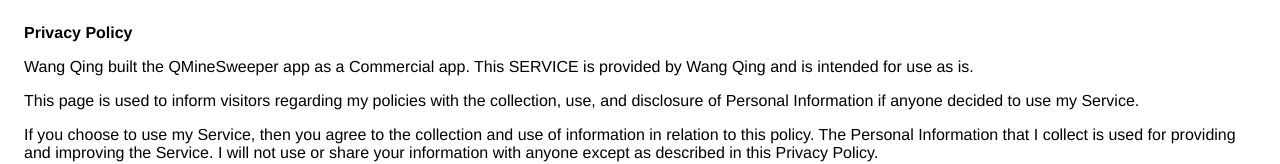
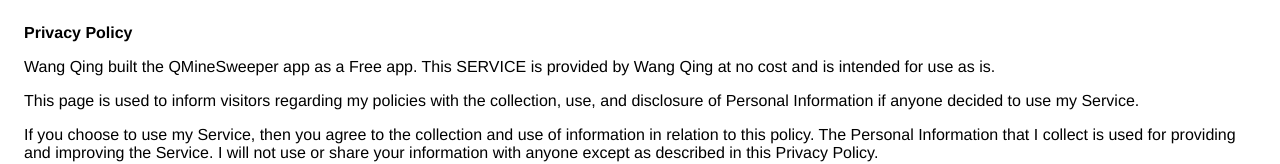
Before and after one commit to wangqingylw/wangqingylw.github.io, a plain HTML site: page qminesweeper/privacy-policy.html in a window 1280 px wide. Shown: the top 164 px of the page. Drawn offline with Linux system fonts and the light colour scheme.

Commit message:
feat(type): change type to free.

```diff
--- a/qminesweeper/privacy-policy.html
+++ b/qminesweeper/privacy-policy.html
@@ -9,8 +9,8 @@
     <body>
     <strong>Privacy Policy</strong> <p>
                   Wang Qing built the QMineSweeper app as
-                  a Commercial app. This SERVICE is provided by
-                  Wang Qing  and is intended for use as
+                  a Free app. This SERVICE is provided by
+                  Wang Qing at no cost and is intended for use as
                   is.
                 </p> <p>
                   This page is used to inform visitors regarding my
```
